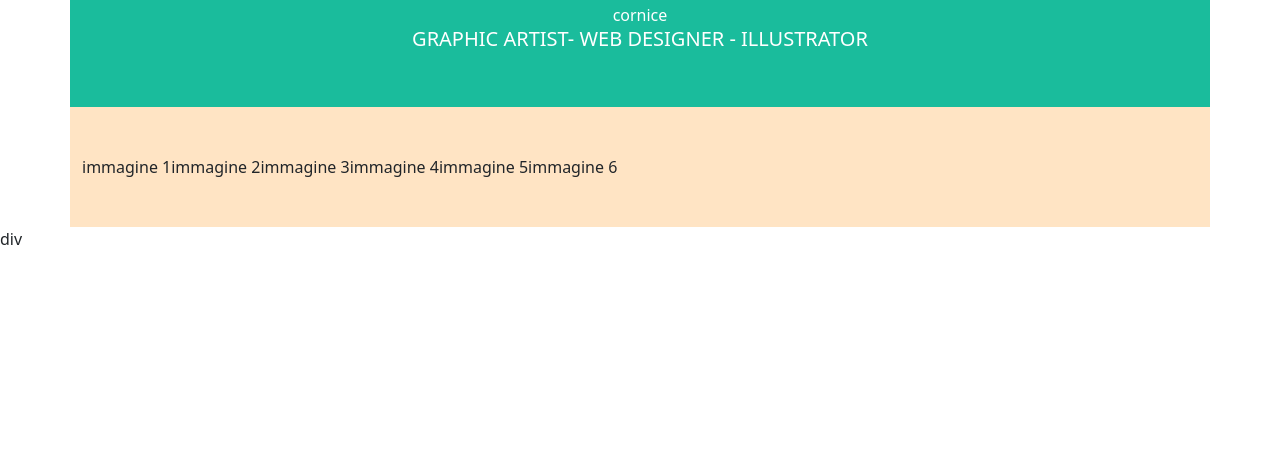
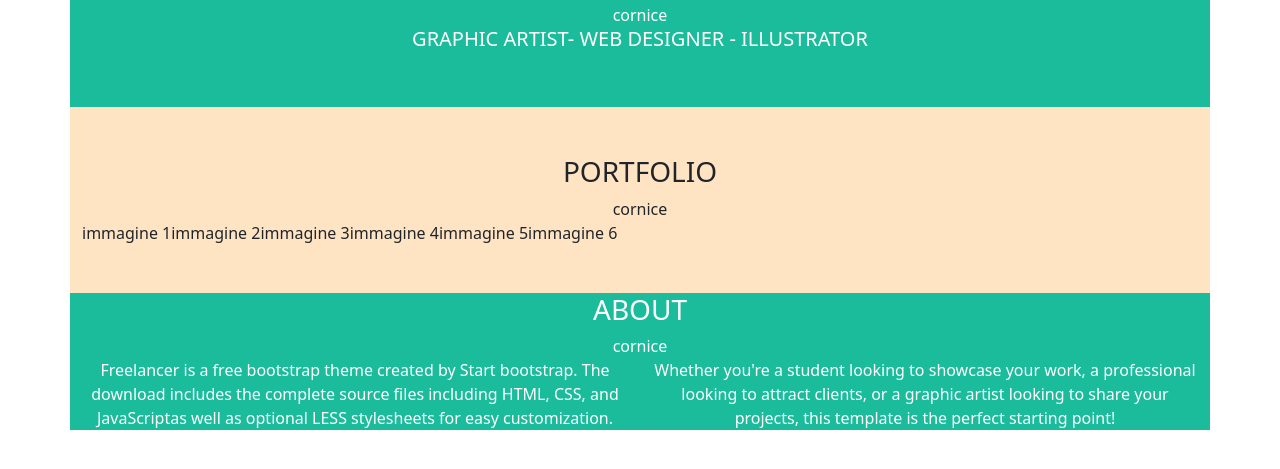
Before and after one commit to Herenyon/html-css-bootstrap-freelancer, a plain HTML site: page index.html in a window 1280 px wide. Shown: the part 245-714 px from the top of the page. Drawn offline with nearby package versions, Linux system fonts and the light colour scheme.

Commit message:
bozza parte "about"

```diff
--- a/index.html
+++ b/index.html
@@ -29,7 +29,7 @@
     </header>
     <main>
 
-        <div class="container text-white" style="background-color: #1abc9c;">
+        <div class="container text-white" >
             <div class="row py-5 text-center">
                 <div>IMMAGINE</div>
                 <h1>START BOOTSTRAP</h1>
@@ -44,6 +44,8 @@
 
         <div class="container" style="background-color: bisque;">
             <div class="row py-5 text-center">
+                <h3>PORTFOLIO</h3>
+                <div>cornice</div>
                 <div class="d-flex flex-wrap">
                     <div>
                         immagine 1
@@ -68,7 +70,15 @@
 
         </div>
 
-        div
+        <div class="container text-white text-center">
+            <h3>ABOUT</h3>
+            <div>cornice</div>
+            <div class="row d-flex flex-sm-wrap">
+                <div class="col">Freelancer is a free bootstrap theme created by Start bootstrap. The download includes the complete source files including HTML, CSS, and JavaScriptas well as optional LESS stylesheets for easy customization.</div>
+                <div class="col">Whether you're a student looking to showcase your work, a professional looking to attract clients, or a graphic artist looking to share your projects, this template is the perfect starting point!</div>
+            </div>
+
+        </div>
 
 
     </main>
--- a/style-css/style.css
+++ b/style-css/style.css
@@ -8,3 +8,8 @@ header{
 
     background-color: #2c3e50;
 }
+
+.container.text-white{
+
+    background-color: #1abc9c;
+}
```
